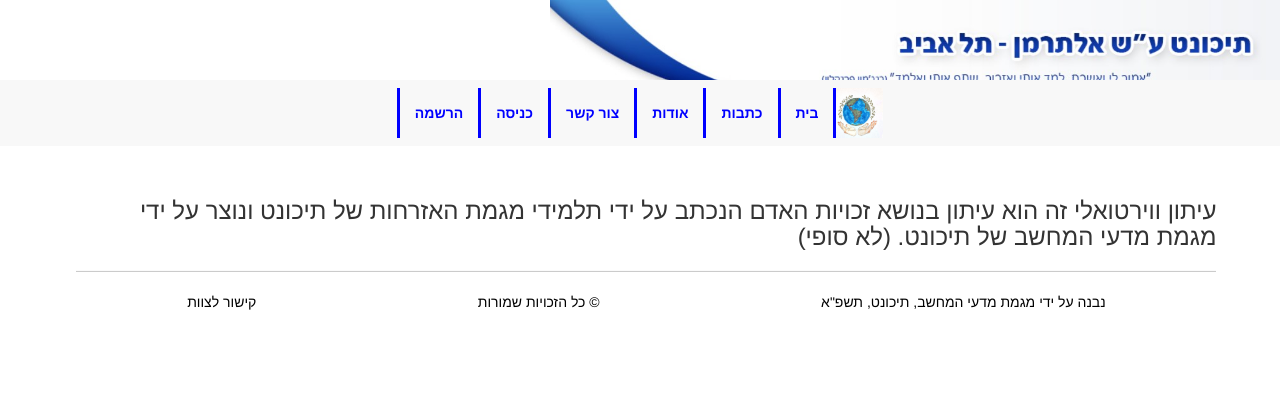
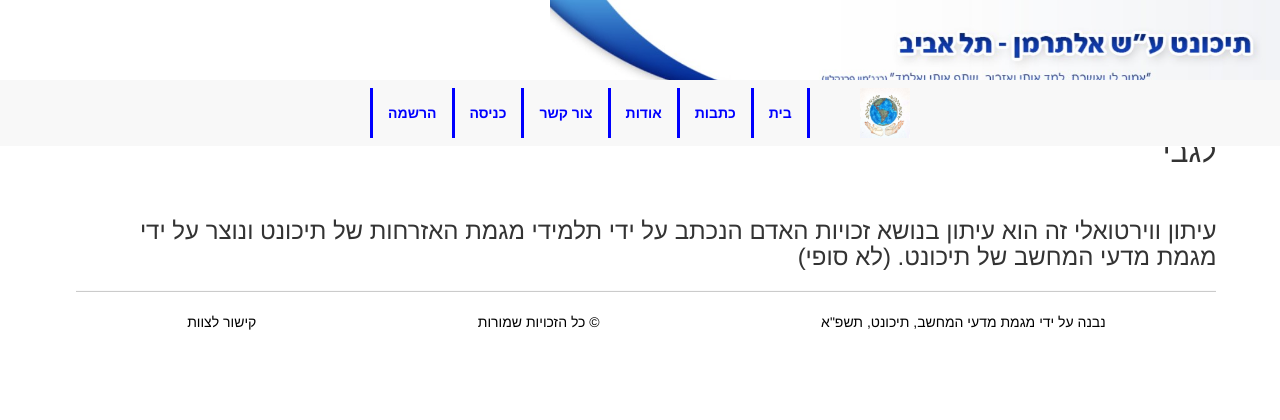
Before and after one commit to TichonetProjects/EZ2022, a Flask app: page /about in a window 1280 px wide. Shown: the top 420 px of the page. Before the commit the page ends 310 px from the top, so only its background shows below. Run offline with Flask 2, Linux system fonts and the light colour scheme; parts of the project's set-up code (start-up, migrations or seed data) failed here and were passed over; some libraries are stand-ins or nearby versions.

Commit message:
תיקונים מינוריים

```diff
--- a/EzrahotSite/EzrahotSite/templates/layout.html
+++ b/EzrahotSite/EzrahotSite/templates/layout.html
@@ -38,11 +38,13 @@
 </head>
 <body>
     <img src="/static/img/Tichonetim.jpg" width="57%" style="margin-top: -50px; cursor:pointer;" onclick="window.location.href = '/';" />
+    <br />
+    <br />
     <nav>
         <div class="navbar navbar-default navbar-fixed-top" dir="rtl" style="position:absolute; top:10%;">
             <table dir="rtl" , cellspacing="0">
                 <tr>
-                    <img src="../static/img/WhatsApp Image 2021-04-27 at 17.31.23 (1).jpeg" width="50px" style="margin-left: -400px; cursor:pointer;" onclick="window.location.href = '/';" />
+                    <img src="../static/img/WhatsApp Image 2021-04-27 at 17.31.23 (1).jpeg" width="50px" style="margin-left: -25%; cursor:pointer;" onclick="window.location.href = '/';" />
                     <td><a href="{{ url_for('home') }}"><strong style="color:blue">בית</strong></a></td>
                     <td><a href="{{ url_for('articlesview') }}"><strong style="color:blue">כתבות</strong></a></td>
                     <td><a href="{{ url_for('about') }}"><strong style="color:blue">אודות</strong></a></td>
@@ -58,6 +60,7 @@
                     <td><a href="{{ url_for('login') }}"><strong style="color:blue">כניסה</strong></a></td>
                     <td><a href="{{ url_for('register') }}"><strong style="color:blue">הרשמה</strong></a></td>
                     {% endif %}
+
                 </tr>
             </table>
         </div>
--- a/EzrahotSite/EzrahotSite/templates/submitArticle.html
+++ b/EzrahotSite/EzrahotSite/templates/submitArticle.html
@@ -4,6 +4,8 @@
 <head>
     {{mde.css}}
 </head>
+<br />
+<br />
 <div class="content-section">
     <form method="POST" action="">
         {{ form.hidden_tag() }}
@@ -60,7 +62,7 @@
                 {{ form.body(class="form-control form-control-lg") }}
                 {% endif %}
 
-                <h1 style="text-decoration:underline">Preview</h1>
+                <h1 style="text-decoration:underline">תצוגה מקדימה</h1>
                 {{mde.preview}}
 
             </div>
```
Also changed, not shown: EzrahotSite/EzrahotSite/database.db.
